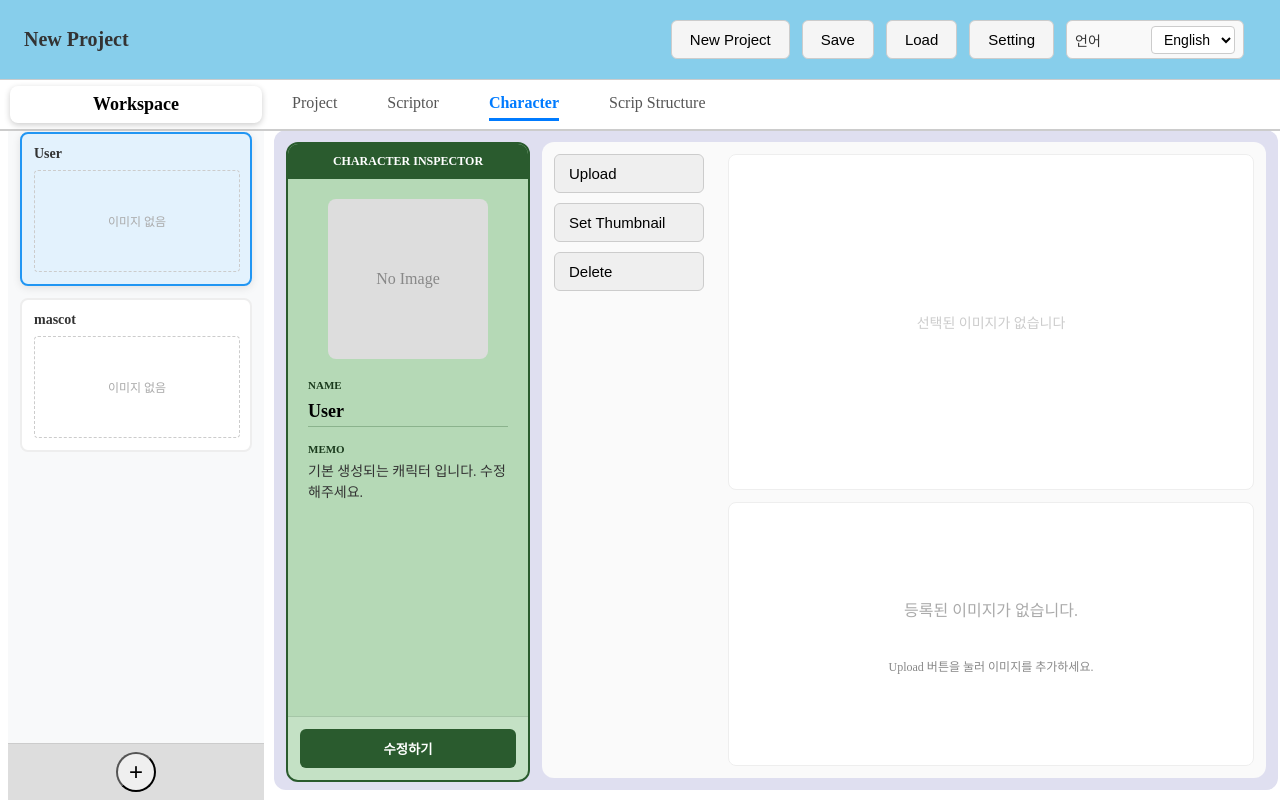
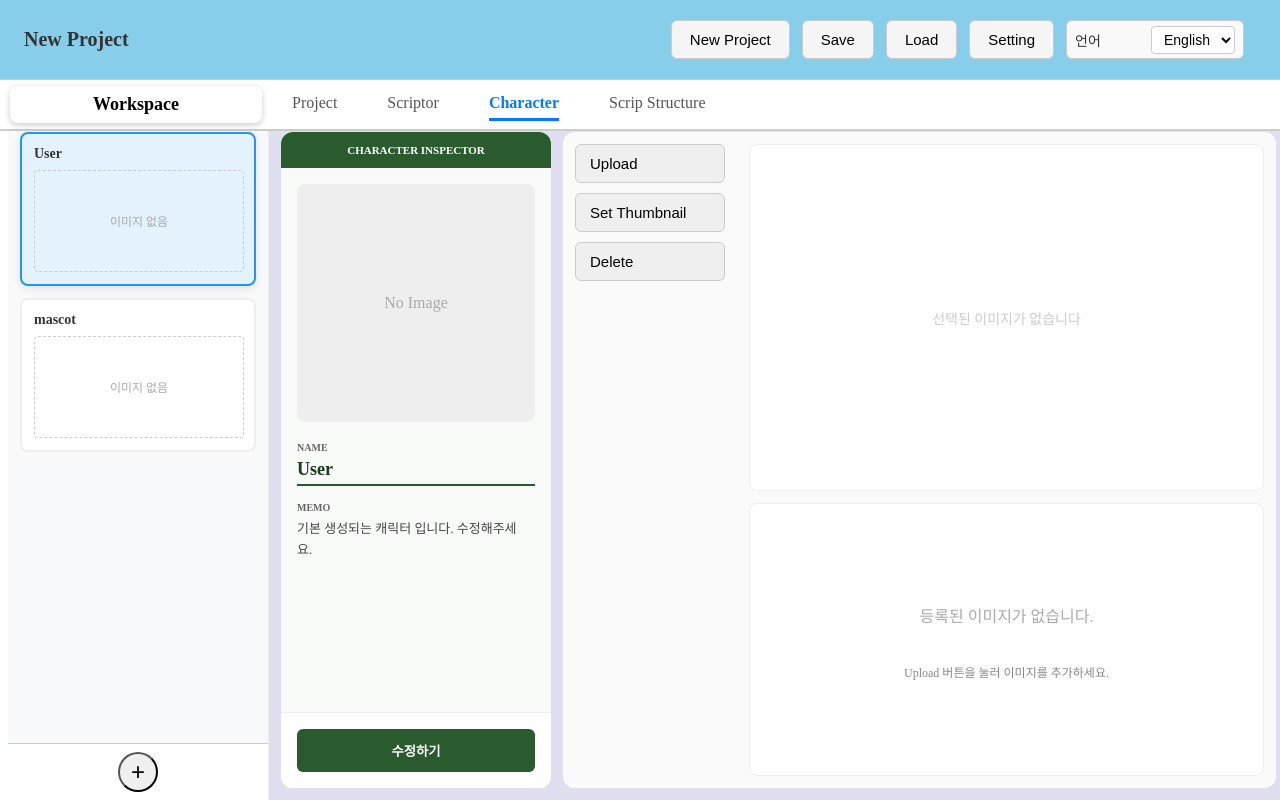
Before and after one commit to andoricano/JsonGenerator, a React (Vite) app: page / in a window 1280 px wide. Both pictures are taken after a click on the element "Character". Built offline with nearby package versions, Linux system fonts and the light colour scheme.

Commit message:
[fix] Character inspector와 SideBar을 fix로 위치 고정.

```diff
--- a/src/App.tsx
+++ b/src/App.tsx
@@ -32,7 +32,7 @@ export default function App() {
                     display: 'flex',
                     flexDirection: 'column',
                     background: 'white',
-                    overflow: 'auto',
+                    overflow: 'hidden',
                 }}
             >
                 <Canvas />
--- a/src/components/main/Canvas.tsx
+++ b/src/components/main/Canvas.tsx
@@ -6,7 +6,7 @@ import Character from "./tab/character/Character";
 import SideBar from "../aside/SideBar";
 import Config from './tab/config/Config';
 import Project from './tab/project/Project';
-
+// Canvas.tsx
 export default function Canvas() {
   const activeTool = useStore((state) => state.activeTool);
   const showSideBar =
@@ -21,6 +21,7 @@ export default function Canvas() {
           <SideBar />
         </aside>
       )}
+      {/* 워크스페이스 영역만 별도로 스크롤 발생 */}
       <div style={styles.workspace}>
         {activeTool === TOOLS.PROJECT && <Project />}
         {activeTool === TOOLS.SCRIPTOR && <Scriptor />}
@@ -33,25 +34,24 @@ export default function Canvas() {
 
 const styles: Record<string, React.CSSProperties> = {
   canvas: {
-    minWidth: "500px",
-    minHeight: "100px",
-    flex: 1,
     display: "flex",
     flexDirection: "row",
+    width: "100%",
+    height: "100%",
+    overflow: "hidden",
   },
   aside: {
-    width: "20%",
+    width: "260px",
     height: "100%",
-    background: "#ddd",
-    display: "flex",
-    flexDirection: "column",
-    boxSizing: "border-box",
+    flexShrink: 0,
+    borderRight: "1px solid #eee",
+    backgroundColor: "#fff",
+    overflowY: "auto",
   },
   workspace: {
-    width: "80%",
-    display: "flex",
-    flexDirection: "column",
+    flex: 1,
     height: "100%",
-    boxSizing: "border-box",
+    overflowY: "auto",
+    backgroundColor: "#fafafa",
   },
 };
--- a/src/components/main/tab/character/Character.tsx
+++ b/src/components/main/tab/character/Character.tsx
@@ -1,12 +1,16 @@
 import CharacterInspector from "./info/CharacterInspector";
 import CharacterWorkspace from "./image/CharacterWorkspace";
-
 export default function Character() {
   return (
     <div style={styles.container}>
       <div style={styles.infoSection}>
-        <CharacterInspector />
-        <CharacterWorkspace />
+        <aside style={styles.inspectorWrapper}>
+          <CharacterInspector />
+        </aside>
+
+        <main style={styles.workspaceWrapper}>
+          <CharacterWorkspace />
+        </main>
       </div>
     </div>
   );
@@ -16,22 +20,37 @@ const styles: Record<string, React.CSSProperties> = {
   container: {
     display: "flex",
     flexDirection: "column",
-    minWidth: "300px",
+    width: "100%",
     height: "100%",
-    margin: "10px",
     boxSizing: "border-box",
-    borderRadius: "12px",
     backgroundColor: "#dfdff0",
+    overflow: "hidden",
   },
   infoSection: {
     flex: 1,
     display: "flex",
     flexDirection: "row",
-    alignItems: "flex-start",
-    justifyContent: "space-between",
     padding: "12px",
-    borderRadius: "12px",
     boxSizing: "border-box",
     gap: "12px",
+    height: "100%",
+    overflow: "hidden",
+  },
+  inspectorWrapper: {
+    width: "270px",
+    height: "100%",
+    flexShrink: 0,
+    backgroundColor: "#fff",
+    borderRadius: "12px",
+    overflow: "hidden",
+    display: "flex",
+    flexDirection: "column",
+  },
+  workspaceWrapper: {
+    flex: 1,
+    height: "100%",
+    backgroundColor: "#fff",
+    borderRadius: "12px",
+    overflow: "hidden",
   },
 };
--- a/src/components/main/tab/character/image/CharacterWorkspace.tsx
+++ b/src/components/main/tab/character/image/CharacterWorkspace.tsx
@@ -44,7 +44,6 @@ export default function CharacterWorkspace() {
   ];
 
   const currentPreviewUrl = selectedCharacter.previewUrls[viewIdx];
-  const totalCount = selectedCharacter.previewUrls.length;
 
   return (
     <div style={styles.container}>
--- a/src/components/main/tab/character/info/CharacterInspector.tsx
+++ b/src/components/main/tab/character/info/CharacterInspector.tsx
@@ -1,6 +1,8 @@
 import React, { useState, useEffect } from 'react';
 import { useStore } from "../../../../../stores/useStore";
 import { AppState } from "../../../../../stores/storeType";
+import CharacterMemoField from "./CharacterMemoField";
+import CharacterNameField from './CharacterNameField';
 
 export default function CharacterInspector() {
     const selectedCharacter = useStore((state: AppState) => state.selectedCharacter);
@@ -23,12 +25,10 @@ export default function CharacterInspector() {
     }
 
     const profileUrl = selectedCharacter.previewUrls?.[selectedCharacter.thumbnail] || null;
-
     const isNameValid = tempName.trim().length > 0;
 
     const handleSave = () => {
         if (!isNameValid) return;
-
         updateSelectedCharacter({
             ...selectedCharacter,
             name: tempName.trim(),
@@ -47,50 +47,42 @@ export default function CharacterInspector() {
         <div style={styles.container}>
             <div style={styles.header}>CHARACTER INSPECTOR</div>
 
+
             <div style={styles.content}>
+                {/* 1. 이미지 영역 (유지) */}
                 <div style={styles.imageWrapper}>
                     {profileUrl ? (
                         <div style={styles.imageContainer}>
                             <img src={profileUrl} alt={selectedCharacter.name} style={styles.image} />
+                            <div style={styles.representativeBadge}>REPRESENTATIVE</div>
                         </div>
                     ) : (
                         <div style={styles.placeholderImage}>No Image</div>
                     )}
                 </div>
 
+                {/* 2. 정보 필드 영역 */}
                 <div style={styles.inspectorFields}>
-                    {/* NAME 섹션 */}
                     <div style={styles.field}>
                         <label style={styles.fieldLabel}>NAME</label>
-                        {isEditing ? (
-                            <input
-                                type="text"
-                                value={tempName}
-                                onChange={(e) => setTempName(e.target.value)}
-                                style={{
-                                    ...styles.input,
-                                    borderColor: isNameValid ? "#2a5b2e" : "#f44336" // 비어있으면 빨간 테두리
-                                }}
-                                placeholder="이름을 입력하세요 (필수)"
-                            />
-                        ) : (
-                            <div style={styles.readOnlyValue}>{selectedCharacter.name}</div>
-                        )}
+                        <CharacterNameField
+                            isEditing={isEditing}
+                            value={isEditing ? tempName : selectedCharacter.name}
+                            onChange={setTempName}
+                            isValid={isNameValid}
+                            placeholder="이름을 입력하세요"
+                        />
                     </div>
 
-                    {/* MEMO 섹션 */}
-                    <div style={styles.field}>
+                    {/* MEMO 섹션: 삼항 연산자 없이 컴포넌트 하나로 해결 */}
+                    <div style={styles.memoField}>
                         <label style={styles.fieldLabel}>MEMO</label>
-                        {isEditing ? (
-                            <textarea
-                                value={tempMemo}
-                                onChange={(e) => setTempMemo(e.target.value)}
-                                style={styles.textarea}
-                                placeholder="메모를 입력하세요 (선택)"
-                            />
-                        ) : (
-                            <div style={styles.readOnlyMemo}>{selectedCharacter.memo || "메모가 없습니다."}</div>
-                        )}
+                        <CharacterMemoField
+                            isEditing={isEditing}
+                            value={isEditing ? tempMemo : (selectedCharacter.memo || "")}
+                            onChange={setTempMemo}
+                            placeholder="메모를 입력하세요..."
+                        />
                     </div>
                 </div>
             </div>
@@ -98,7 +90,6 @@ export default function CharacterInspector() {
             <div style={styles.footer}>
                 {isEditing ? (
                     <>
-                        {/* 확인 버튼 좌측 배치 및 유효성 검사 적용 */}
                         <button
                             onClick={handleSave}
                             style={{
@@ -107,9 +98,7 @@ export default function CharacterInspector() {
                                 cursor: isNameValid ? "pointer" : "not-allowed"
                             }}
                             disabled={!isNameValid}
-                        >
-                            확인
-                        </button>
+                        >확인</button>
                         <button onClick={handleCancel} style={styles.cancelButton}>취소</button>
                     </>
                 ) : (
@@ -121,27 +110,65 @@ export default function CharacterInspector() {
 }
 
 function EmptyState({ message }: { message: string }) {
-    return <div style={{ ...styles.content, ...styles.emptyState }}>{message}</div>;
+    return (
+        <div style={styles.container}>
+            <div style={styles.header}>CHARACTER INSPECTOR</div>
+            <div style={{ ...styles.content, ...styles.emptyState }}>{message}</div>
+        </div>
+    );
 }
 
+
 const styles: Record<string, React.CSSProperties> = {
-    container: { width: "30%", minWidth: "240px", height: "100%", backgroundColor: "#b5d9b6ff", borderRadius: "12px", display: "flex", flexDirection: "column", overflow: "hidden", border: "2px solid #2a5b2e" },
-    header: { padding: "10px", backgroundColor: "#2a5b2e", color: "white", fontSize: "12px", fontWeight: "bold", textAlign: "center" },
-    content: { flex: 1, padding: "20px", display: "flex", flexDirection: "column", gap: "20px", overflowY: "auto" },
-    imageWrapper: { display: "flex", justifyContent: "center" },
-    imageContainer: { position: "relative", width: "100%", maxWidth: "160px" },
-    image: { width: "100%", aspectRatio: "1/1", borderRadius: "8px", objectFit: "cover", border: "2px solid #2a5b2e", backgroundColor: "white" },
-    inspectorFields: { display: "flex", flexDirection: "column", gap: "16px" },
-    field: { display: "flex", flexDirection: "column", gap: "6px" },
-    fieldLabel: { fontSize: "11px", fontWeight: "bold", color: "#1a3b1d" },
-    readOnlyValue: { fontSize: "18px", fontWeight: "bold", padding: "4px 0", borderBottom: "1px solid rgba(42, 91, 46, 0.3)" },
-    readOnlyMemo: { fontSize: "14px", lineHeight: "1.5", color: "#333", whiteSpace: "pre-wrap" },
-    input: { padding: "8px", borderRadius: "4px", border: "1px solid #2a5b2e", outline: "none" },
-    textarea: { padding: "8px", borderRadius: "4px", border: "1px solid #2a5b2e", minHeight: "100px", resize: "none", outline: "none" },
-    footer: { padding: "12px", display: "flex", gap: "8px", borderTop: "1px solid rgba(42, 91, 46, 0.2)", backgroundColor: "rgba(255,255,255,0.2)" },
-    editButton: { flex: 1, padding: "10px", backgroundColor: "#2a5b2e", color: "white", border: "none", borderRadius: "6px", cursor: "pointer", fontWeight: "bold" },
-    saveButton: { flex: 1, padding: "10px", backgroundColor: "#2196f3", color: "white", border: "none", borderRadius: "6px", fontWeight: "bold" },
-    cancelButton: { flex: 1, padding: "10px", backgroundColor: "#f44336", color: "white", border: "none", borderRadius: "6px", cursor: "pointer", fontWeight: "bold" },
-    placeholderImage: { width: "160px", height: "160px", backgroundColor: "#ddd", borderRadius: "8px", display: "flex", justifyContent: "center", alignItems: "center", color: "#888" },
-    emptyState: { justifyContent: "center", alignItems: "center", textAlign: "center", color: "#2a5b2e" }
+    container: {
+        width: "100%",
+        height: "100%",
+        backgroundColor: "#f9fbf9",
+        display: "flex",
+        flexDirection: "column",
+        overflow: "hidden"
+    },
+    header: { padding: "12px", backgroundColor: "#2a5b2e", color: "white", fontSize: "11px", fontWeight: "bold", textAlign: "center" },
+
+    content: {
+        flex: 1,
+        padding: "16px",
+        display: "flex",
+        flexDirection: "column",
+        gap: "20px",
+        overflow: "hidden"
+    },
+
+    imageWrapper: { flexShrink: 0, display: "flex", justifyContent: "center" },
+    imageContainer: { position: "relative", width: "100%" },
+    image: { width: "100%", aspectRatio: "1/1", borderRadius: "8px", objectFit: "cover", border: "1px solid #ddd", backgroundColor: "white" },
+    representativeBadge: { position: "absolute", bottom: "8px", right: "8px", backgroundColor: "#2a5b2e", color: "white", fontSize: "9px", padding: "2px 6px", borderRadius: "4px" },
+
+    inspectorFields: {
+        flex: 1,
+        display: "flex",
+        flexDirection: "column",
+        gap: "16px",
+        overflow: "hidden"
+    },
+    field: { flexShrink: 0, display: "flex", flexDirection: "column", gap: "6px" },
+
+    memoField: {
+        flex: 1,
+        display: "flex",
+        flexDirection: "column",
+        gap: "6px",
+        minHeight: 0
+    },
+
+    fieldLabel: { fontSize: "10px", fontWeight: "bold", color: "#666" },
+    readOnlyValue: { fontSize: "18px", fontWeight: "bold", color: "#1a3b1d", paddingBottom: "4px", borderBottom: "2px solid #2a5b2e" },
+
+    input: { padding: "8px", borderRadius: "4px", border: "1px solid #ddd", outline: "none" },
+    footer: { padding: "16px", display: "flex", gap: "8px", backgroundColor: "#fff", borderTop: "1px solid #eee" },
+    editButton: { flex: 1, padding: "12px", backgroundColor: "#2a5b2e", color: "white", border: "none", borderRadius: "6px", cursor: "pointer", fontWeight: "bold" },
+    saveButton: { flex: 1, padding: "12px", backgroundColor: "#2196f3", color: "white", border: "none", borderRadius: "6px", fontWeight: "bold" },
+    cancelButton: { flex: 1, padding: "12px", backgroundColor: "#eee", color: "#666", border: "none", borderRadius: "6px", cursor: "pointer", fontWeight: "bold" },
+    placeholderImage: { width: "100%", aspectRatio: "1/1", backgroundColor: "#eee", borderRadius: "8px", display: "flex", justifyContent: "center", alignItems: "center", color: "#aaa" },
+    emptyState: { justifyContent: "center", alignItems: "center", textAlign: "center", color: "#999" }
 };
--- /dev/null
+++ b/src/components/main/tab/character/info/CharacterMemoField.tsx
@@ -0,0 +1,64 @@
+import React from 'react';
+
+type Props = {
+    isEditing: boolean;
+    value: string;
+    onChange: (val: string) => void;
+    placeholder?: string;
+};
+export default function CharacterMemoField({ isEditing, value, onChange, placeholder }: Props) {
+    if (isEditing) {
+        return (
+            <div style={styles.editorWrapper}>
+                <textarea
+                    value={value}
+                    onChange={(e) => onChange(e.target.value)}
+                    style={styles.textarea}
+                    placeholder={placeholder}
+                />
+            </div>
+        );
+    }
+    return (
+        <div style={styles.memoScrollArea}>
+            <div style={styles.readOnlyMemo}>
+                {value || "등록된 메모가 없습니다."}
+            </div>
+        </div>
+    );
+}
+
+const styles: Record<string, React.CSSProperties> = {
+    editorWrapper: {
+        flex: 1,
+        display: "flex",
+        minHeight: 0,
+    },
+    textarea: {
+        flex: 1,
+        width: "100%",
+        padding: "10px",
+        borderRadius: "6px",
+        border: "2px solid #2196f3",
+        fontSize: "13px",
+        lineHeight: "1.6",
+        color: "#333",
+        backgroundColor: "#fff",
+        resize: "none",
+        outline: "none",
+        boxSizing: "border-box",
+        overflowY: "auto",
+    },
+    memoScrollArea: {
+        flex: 1,
+        overflowY: "auto",
+        paddingRight: "4px",
+        minHeight: 0,
+    },
+    readOnlyMemo: {
+        fontSize: "13px",
+        lineHeight: "1.6",
+        color: "#444",
+        whiteSpace: "pre-wrap",
+    },
+};
--- /dev/null
+++ b/src/components/main/tab/character/info/CharacterNameField.tsx
@@ -0,0 +1,60 @@
+import React from 'react';
+
+type Props = {
+    isEditing: boolean;
+    value: string;
+    onChange: (val: string) => void;
+    isValid: boolean;
+    placeholder?: string;
+};
+
+export default function CharacterNameField({ isEditing, value, onChange, isValid, placeholder }: Props) {
+    if (isEditing) {
+        return (
+            <input
+                type="text"
+                value={value}
+                onChange={(e) => onChange(e.target.value)}
+                style={{
+                    ...styles.input,
+                    borderColor: isValid ? "#2a5b2e" : "#f44336"
+                }}
+                placeholder={placeholder}
+            />
+        );
+    }
+
+    return (
+        <div
+            style={styles.readOnlyValue}
+            title={value}
+        >
+            {value}
+        </div>
+    );
+}
+
+const styles: Record<string, React.CSSProperties> = {
+    input: {
+        width: "100%",
+        padding: "8px",
+        borderRadius: "4px",
+        border: "1px solid #ddd",
+        outline: "none",
+        boxSizing: "border-box",
+        fontSize: "14px"
+    },
+    readOnlyValue: {
+        width: "100%",
+        fontSize: "18px",
+        fontWeight: "bold",
+        color: "#1a3b1d",
+        paddingBottom: "4px",
+        borderBottom: "2px solid #2a5b2e",
+
+        whiteSpace: "nowrap",
+        overflow: "hidden",
+        textOverflow: "ellipsis",
+        boxSizing: "border-box"
+    }
+};
```
